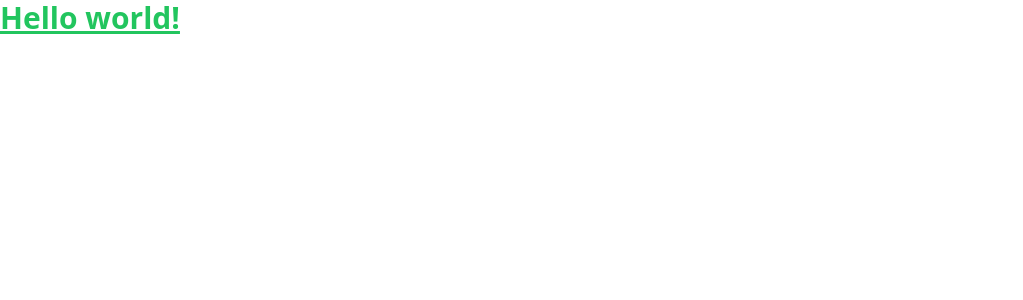
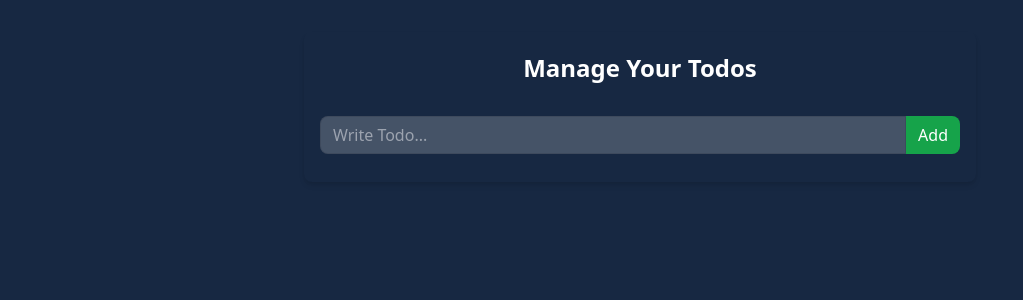
Before and after one commit to Pavan-009/Todo-with-react, a React (Vite) app: page / in a window 1280 px wide. Shown: the top 300 px of the page, without its empty margins (0-1023 px from the left). Built offline with nearby package versions, Linux system fonts and the light colour scheme.

Commit message:
added the code for functionality!!!!

```diff
--- a/src/App.jsx
+++ b/src/App.jsx
@@ -1,40 +1,31 @@
 import { useEffect, useState } from 'react';
 import './App.css'
 import { TodoProvider } from './Contexts/TodoContext';
+import { TodoForm, TodoItem } from './Components/index';
 function App() {
 
-  const [todo,setTodos] = useState([]);
-
-  //let {todo,addTodo,deleteTodo,updateTodo,strikeOutTask}  = useTodoContext;
+  const [todos,setTodos] = useState([]);
 
   const addTodo = (todo)=>{
-    setTodos((prev)=>{
-      [{id:Date.now,...todo},...prev]
-    })
+    setTodos((prev) => [{id: Date.now(), ...todo}, ...prev] );
   }
 
-  const updateTodo = (todo)=>{
-     setTodos((prev)=>{
-        prev.id === todo.id ? todo : prev
-     })
+  const updateTodo = (id,todos)=>{
+    setTodos((prev) => prev.map((prevTodo) => (prevTodo.id === id ? todos : prevTodo )))
   }
 
   const deleteTodo = (id)=>{
-    setTodos((prev)=>{
-      prev.filter((ele)=>{
-        ele.id != id
-      })
-    })
+    setTodos((prev) => prev.filter((todo) => todo.id !== id))
   }
 
   const strikeOutTask = (id)=>{
-    setTodos((prev)=>{
-      prev.map((ele)=>{
-        ele.id === id ? {...prev,completed : !prev.completed } : prev
+    setTodos((prev)=>
+      prev.map((prevTodo)=>{
+        return(
+        prevTodo.id === id ? {...prevTodo,completed : !prevTodo.completed } : prevTodo)
       })
-    })
+    )
   }
-
   useEffect(()=>{
 
     const todos = JSON.parse(localStorage.getItem("todos"));
@@ -49,15 +40,30 @@ function App() {
 
   useEffect(()=>{
 
-    localStorage.setItem("Item",JSON.stringify(todo))
-
-  },[todo])
+      localStorage.setItem("Item",JSON.stringify(todos));
+  },[todos])
 
   return (
-    <TodoProvider value={{todo,addTodo,deleteTodo,updateTodo,strikeOutTask}}>
-    <h1 className="text-3xl text-green-500 font-bold underline">
-    Hello world!
-  </h1>
+    <TodoProvider value={{todos,addTodo ,deleteTodo,updateTodo,strikeOutTask}}>
+    <div className="bg-[#172842] min-h-screen py-8">
+                <div className="w-full max-w-2xl mx-auto shadow-md rounded-lg px-4 py-3 text-white">
+                    <h1 className="text-2xl font-bold text-center mb-8 mt-2">Manage Your Todos</h1>
+                    <div className="mb-4">
+                        {/* Todo form goes here */}
+                        <TodoForm />
+                    </div>
+                    <div className="flex flex-wrap gap-y-3">
+                        {/*Loop and Add TodoItem here */}
+                        {todos.map((todo) => (
+                          <div key={todo.id}
+                          className='w-full'
+                          >
+                            <TodoItem todoItem={todo} />
+                          </div>
+                        ))}
+                    </div>
+                </div>
+            </div>
     </TodoProvider>
   )
 }
--- a/src/Components/TodoForm.jsx
+++ b/src/Components/TodoForm.jsx
@@ -1,12 +1,12 @@
 import { useState } from "react";
 import { useTodoContext } from "../Contexts/TodoContext";
 function TodoForm() {
-
     const [todo,setTodos] = useState("");
-    const {addTdod} = useTodoContext;
+    const {addTodo} = useTodoContext();
     const add = (e)=>{
-        e.preventDefault;
-        addTdod({todo,completed:false})
+        e.preventDefault();
+        if(!todo) return false;
+        addTodo({todo,completed:false})
         setTodos("");
     }
   return (
--- a/src/Components/TodoItem.jsx
+++ b/src/Components/TodoItem.jsx
@@ -1,37 +1,38 @@
+/* eslint-disable react/prop-types */
 import { useState } from "react";
 import { useTodoContext } from "../Contexts/TodoContext";
-function TodoItem({todo}) {
-
-    const {isEditable , setIsEditable} = useState(false);
-    const [todoMsg,setTodoMsg]  = useState(todo.todo);
-
+function TodoItem({todoItem}) {
+    const [isEditable,setIsEditable] = useState(false);
+    const [todoMsg,setTodoMsg]  = useState(todoItem.todo);
+    console.log(todoMsg)
     const {strikeOutTask,deleteTodo,updateTodo} = useTodoContext();
-
+    console.log(todoMsg)
     const editTodo = ()=>{
-        updateTodo(todo.id,{...todo,todo: todoMsg});
+        updateTodo(todoItem.id,{...todoItem,todo: todoMsg});
         setIsEditable(false);
     }
 
     const strikeOutTaskMark = ()=>{
-            strikeOutTask(todo.id);
+            strikeOutTask(todoItem.id);
+            console.log(todoItem.id)
     }
   return (
     <div
     className={`flex border border-black/10 rounded-lg px-3 py-1.5 gap-x-3 shadow-sm shadow-white/50 duration-300  text-black ${
-        todo.completed ? "bg-[#c6e9a7]" : "bg-[#ccbed7]"
+        todoItem.completed ? "bg-[#c6e9a7]" : "bg-[#ccbed7]"
     }`}
 >
     <input
         type="checkbox"
         className="cursor-pointer"
-        checked={todo.completed}
+        checked={todoItem.completed}
         onChange={strikeOutTaskMark}
     />
     <input
         type="text"
         className={`border outline-none w-full bg-transparent rounded-lg ${
             isEditable ? "border-black/10 px-2" : "border-transparent"
-        } ${todo.completed ? "line-through" : ""}`}
+        } ${todoItem.completed ? "line-through" : ""}`}
         value={todoMsg}
         onChange={(e) => setTodoMsg(e.target.value)}
         readOnly={!isEditable}
@@ -40,20 +41,23 @@ function TodoItem({todo}) {
     <button
         className="inline-flex w-8 h-8 rounded-lg text-sm border border-black/10 justify-center items-center bg-gray-50 hover:bg-gray-100 shrink-0 disabled:opacity-50"
         onClick={() => {
-            if (todo.completed) return;
+            if (todoItem.completed) return;
 
             if (isEditable) {
                 editTodo();
-            } else setIsEditable((prev) => !prev);
+            }
+            else{
+             setIsEditable((prev) => !prev);
+            }
         }}
-        disabled={todo.completed}
+        disabled={todoItem.completed}
     >
         {isEditable ? "📁" : "✏️"}
     </button>
     {/* Delete Todo Button */}
     <button
         className="inline-flex w-8 h-8 rounded-lg text-sm border border-black/10 justify-center items-center bg-gray-50 hover:bg-gray-100 shrink-0"
-        onClick={() => deleteTodo(todo.id)}
+        onClick={() => deleteTodo(todoItem.id)}
     >
         ❌
     </button>
--- a/src/Components/index.js
+++ b/src/Components/index.js
@@ -0,0 +1,5 @@
+import TodoForm from "./todoForm";;
+
+import TodoItem from "./todoItem";
+
+export {TodoForm,TodoItem};
--- a/src/Contexts/TodoContext.js
+++ b/src/Contexts/TodoContext.js
@@ -1,23 +1,25 @@
+/* eslint-disable no-unused-vars */
 import { createContext,useContext } from "react";
 
-export const TodoContext = createContext(
-    {
-        todo:[
+export const TodoContext = createContext({
+        todos:[
                 {
                     id:1,
                     todo:"Todo List",
                     completed : false,
-                }
+                },
             ],
             addTodo : (todo)=>{},
-            deleteTodo : (id,todo)=>{},
+            deleteTodo : (id)=>{},
             updateTodo : (id)=>{},
             strikeOutTask : (id)=>{}
-    }
-);
+    });
 
-export const TodoProvider = TodoContext.Provider;
+
 
 export const useTodoContext = ()=>{
     return useContext(TodoContext);
 }
+
+
+export const TodoProvider = TodoContext.Provider;
```
